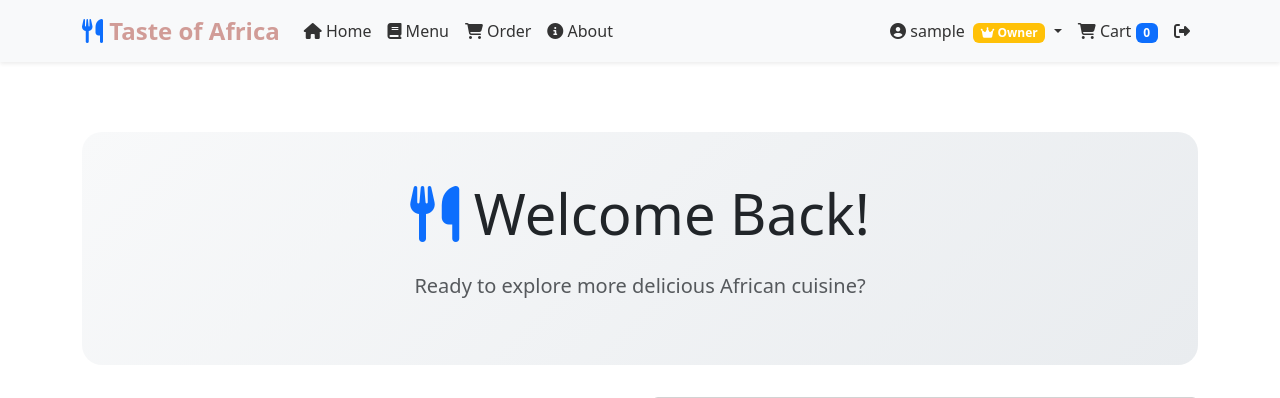
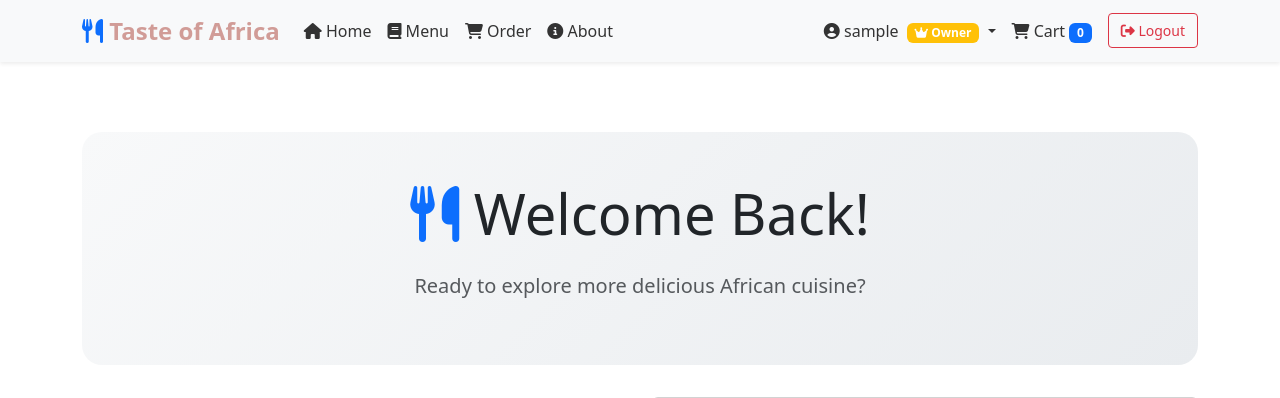
Before and after one commit to griselda-oa/E-commerce, a PHP site: page /index.php in a window 1280 px wide. Shown: the top 398 px of the page. Run offline with PHP 8.4, Linux system fonts and the light colour scheme; the visitor is signed in with stand-in values (Sample User, id 1).

Commit message:
Improve logout button user-friendliness
- Replaced small logout icon with proper button
- Added 'Logout' text with icon for better clarity
- Used Bootstrap btn-outline-danger styling for visibility
- Added hover effects and proper focus states
- Made logout button more prominent and user-friendly
- Button is now clearly labeled and easy to identify

```diff
--- a/index.php
+++ b/index.php
@@ -53,6 +53,23 @@ session_start();
 			color: #6c757d;
 			text-transform: uppercase;
 			letter-spacing: 0.5px;
+		}
+
+		/* Logout button styling */
+		.btn-outline-danger {
+			border-color: #dc3545;
+			color: #dc3545;
+			font-weight: 500;
+			padding: 0.375rem 0.75rem;
+			font-size: 0.875rem;
+		}
+		.btn-outline-danger:hover {
+			background-color: #dc3545;
+			border-color: #dc3545;
+			color: white;
+		}
+		.btn-outline-danger:focus {
+			box-shadow: 0 0 0 0.2rem rgba(220, 53, 69, 0.5);
 		}
 
 		/* Main content styling */
@@ -171,10 +188,10 @@ session_start();
 								<i class="fa fa-shopping-cart"></i> Cart <span class="badge bg-primary">0</span>
 							</a>
 						</li>
-						<!-- Add a separate logout button for easier access -->
+						<!-- User-friendly logout button -->
 						<li class="nav-item">
-							<a class="nav-link text-danger" href="login/logout.php" title="Logout">
-								<i class="fa fa-sign-out-alt"></i>
+							<a class="btn btn-outline-danger btn-sm ms-2" href="login/logout.php" style="margin-top: 2px;">
+								<i class="fa fa-sign-out-alt"></i> Logout
 							</a>
 						</li>
 					<?php else: ?>
```
